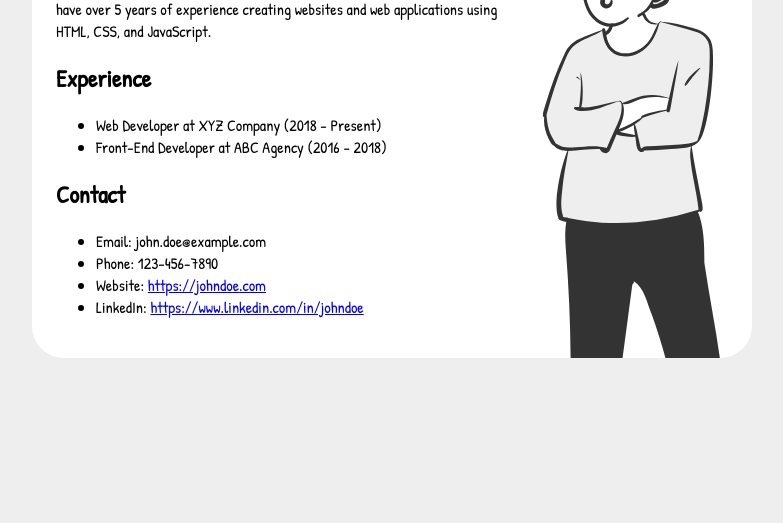
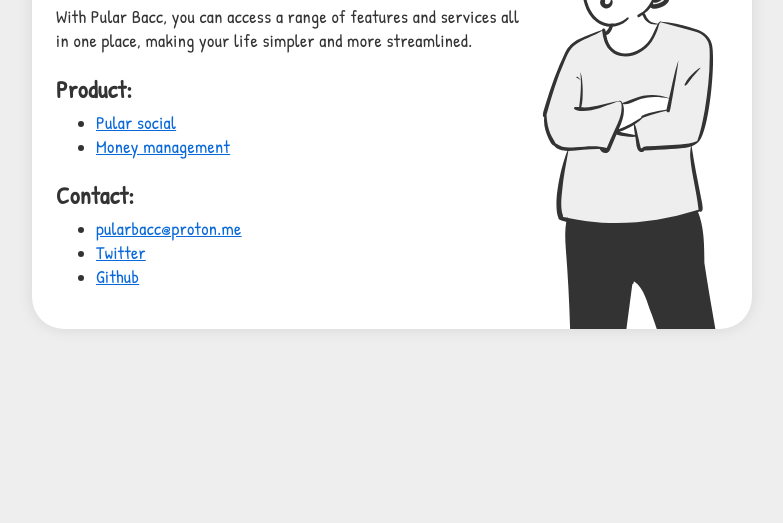
Before and after one commit to pularbacc/pularbacc.github.io, a plain HTML site: page index.html in a window 1280 px wide. Shown: the part 277-800 px from the top of the page, without its empty margins (248-1031 px from the left). Drawn offline with Linux system fonts and the light colour scheme.

Commit message:
complete UI

```diff
--- a/index.html
+++ b/index.html
@@ -2,43 +2,29 @@
 <html lang="en">
 <head>
 	<meta charset="UTF-8" />
-	<title>My Profile</title>
+	<meta name="viewport" content="width=device-width, initial-scale=1, maximum-scale=1">
+	<link rel="icon" type="image/png" href="/public/favicon/favicon.ico">
+	<title>Pular Bacc</title>
 	<link rel="stylesheet" href="/public/css/styles.css">
 </head>
 <body>
 	<div class="page">
 		<div class="container">
 			<div class="content-container">
-				<h1 class="label-hello">Hello World</h1>
+				<h1 class="label-hello">Welcome to Pular Bacc!</h1>
 				<p>
-					Hi there! My name is John Doe and I'm a web developer based in New York
-					City. I have over 5 years of experience creating websites and web
-					applications using HTML, CSS, and JavaScript.
+					With Pular Bacc, you can access a range of features and services all in one place, making your life simpler and more streamlined.
 				</p>
-				<!--<h2>Skills</h2>
+				<h2>Product:</h2>
 				<ul>
-					<li>HTML</li>
-					<li>CSS</li>
-					<li>JavaScript</li>
-					<li>React</li>
-					<li>Node.js</li>
-				</ul>-->
-				<h2>Experience</h2>
+					<li><a href="https://github.com/pularbacc/pular-social">Pular social</a></li>
+					<li><a href="https://github.com/pularbacc/money-management">Money management</a></li>
+				</ul>
+				<h2>Contact:</h2>
 				<ul>
-					<li>Web Developer at XYZ Company (2018 - Present)</li>
-					<li>Front-End Developer at ABC Agency (2016 - 2018)</li>
-				</ul>
-				<h2>Contact</h2>
-				<ul>
-					<li>Email: john.doe@example.com</li>
-					<li>Phone: 123-456-7890</li>
-					<li>Website: <a href="https://johndoe.com">https://johndoe.com</a></li>
-					<li>
-						LinkedIn:
-						<a href="https://www.linkedin.com/in/johndoe"
-						>https://www.linkedin.com/in/johndoe</a
-						>
-					</li>
+					<li><a href="mailto:pularbacc@proton.me">pularbacc@proton.me</a></li>
+					<li><a href="https://twitter.com/pularbacc">Twitter</a></li>
+					<li><a href="https://github.com/pularbacc">Github</a></li>
 				</ul>
 			</div>
 			<img
--- a/public/css/styles.css
+++ b/public/css/styles.css
@@ -4,7 +4,10 @@
 }
 
 * {
+	box-sizing: border-box;
 	font-family: 'Patrick Hand', sans-serif;
+	color: #333333;
+	letter-spacing: 0.02em;
 }
 
 body {
@@ -30,6 +33,7 @@
 	position: relative;
 	overflow: hidden;
 	display: flex;
+	box-shadow: 0 0 16px rgba(0, 0, 0, 0.1);
 }
 
 .content-container {
@@ -45,6 +49,25 @@
 	margin-top: 0px;
 }
 
+h2 {
+	margin-bottom: 6px;
+}
+
+p, a {
+	font-size: 18px;
+	line-height: 24px;
+}
+
+ul {
+	margin-block-start: 0px;
+}
+
 a {
-	color: blue;
+	color: #0969da;
 }
+
+@media screen and (max-width: 600px) {
+	.avatar {
+		width: 120px;
+	}
+}
```
Also changed, not shown: public/favicon/favicon.ico (added).
